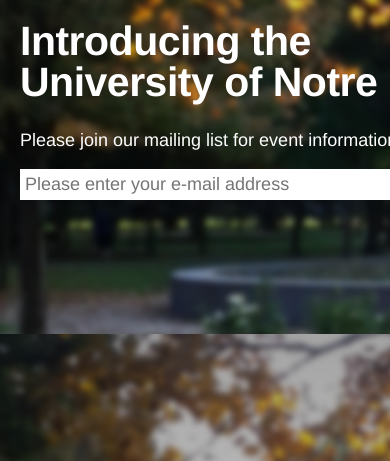
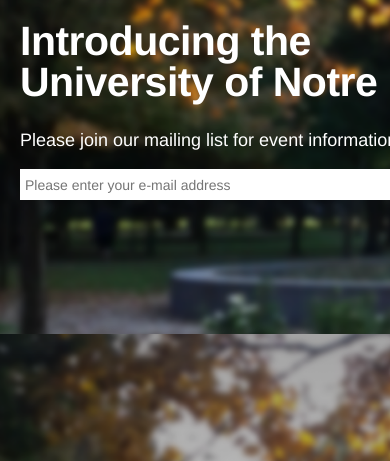
Before and after one commit to iheanyi/IrishHacksWebsite, a plain HTML site: page index.html in a window 390 px wide. Shown: the part 383-844 px from the top of the page. Drawn offline with Linux system fonts and the light colour scheme.

Commit message:
Responsive push.

```diff
--- a/index.html
+++ b/index.html
@@ -1,4 +1,4 @@
-<!DOCTYPE html><html class=no-js><head><meta charset=utf-8><title>IrishHacks</title><meta name=description content=""><meta name=viewport content="width=device-width"><link rel="shortcut icon" href=/6df2b309.favicon.ico><!-- Place favicon.ico and apple-touch-icon.png in the root directory --><link rel=stylesheet href=styles/83d1f201.vendor.css><link rel=stylesheet href=styles/58d9b4a0.main.css><script src=scripts/vendor/8058c68a.modernizr.js></script><body><!--[if lt IE 10]>
+<!DOCTYPE html><html class=no-js><head><meta charset=utf-8><title>IrishHacks</title><meta name=description content=""><meta name=viewport content="width=device-width, initial-scale=1.0"><link rel="shortcut icon" href=/6df2b309.favicon.ico><!-- Place favicon.ico and apple-touch-icon.png in the root directory --><link rel=stylesheet href=styles/83d1f201.vendor.css><link rel=stylesheet href=styles/e81e3129.main.css><script src=scripts/vendor/8058c68a.modernizr.js></script><body><!--[if lt IE 10]>
             <p class="browsehappy">You are using an <strong>outdated</strong> browser. Please <a href="http://browsehappy.com/">upgrade your browser</a> to improve your experience.</p>
         <![endif]--><!--<section>--><section class=center-unit><div class=logo><img src=images/34629f60.hackslogo.png alt=Logo></div><div class=head-info><div class=header-text><h1>Introducing the<br>University of Notre Dame's first hackathon. <span class=blue>Ever</span>.</h1><p class=subscribe-message>Please join our mailing list for event information and updates!</p></div><!-- Begin MailChimp Signup Form --><div id=mc_embed_signup><form action="http://irishhacks.us8.list-manage.com/subscribe/post?u=3755671b6810770f5c96a2856&amp;id=e8df9d8b49" method=post id=mc-embedded-subscribe-form name=mc-embedded-subscribe-form class=validate target=_blank novalidate><!--<h2>Subscribe to our mailing list</h2>--><!--<div class="indicates-required"><span class="asterisk">*</span> indicates required</div>--><div class=mc-field-group><span></span> <!--<label for="mce-EMAIL">Email Address  <span class="asterisk">*</span>
                 </label>--><input type=email name=EMAIL class="required email" id=mce-EMAIL placeholder="Please enter your e-mail address"><div id=mce-responses class=clear><div class=response id=mce-error-response style=display:none></div><div class=response id=mce-success-response style=display:none></div></div><!-- real people should not fill this in and expect good things - do not remove this or risk form bot signups--><div style="position: absolute; left: -5000px"><input name=b_3755671b6810770f5c96a2856_e8df9d8b49 tabindex=-1></div><!-- <div class="clear"> --><input type=submit value=Subscribe name=subscribe id=mc-embedded-subscribe class=button><!-- </div> --></div></form></div><!--End mc_embed_signup--></div></section><!-- End Center-Unit --><!--</section>--><script src=scripts/5fc86cb5.vendor.js></script><!-- Google Analytics: change UA-XXXXX-X to be your site's ID. --><script>(function(b,o,i,l,e,r){b.GoogleAnalyticsObject=l;b[l]||(b[l]=
```
Also changed, not shown: styles/58d9b4a0.main.css (deleted, +0 -1 lines), styles/e81e3129.main.css (added, +1 -0 lines).
